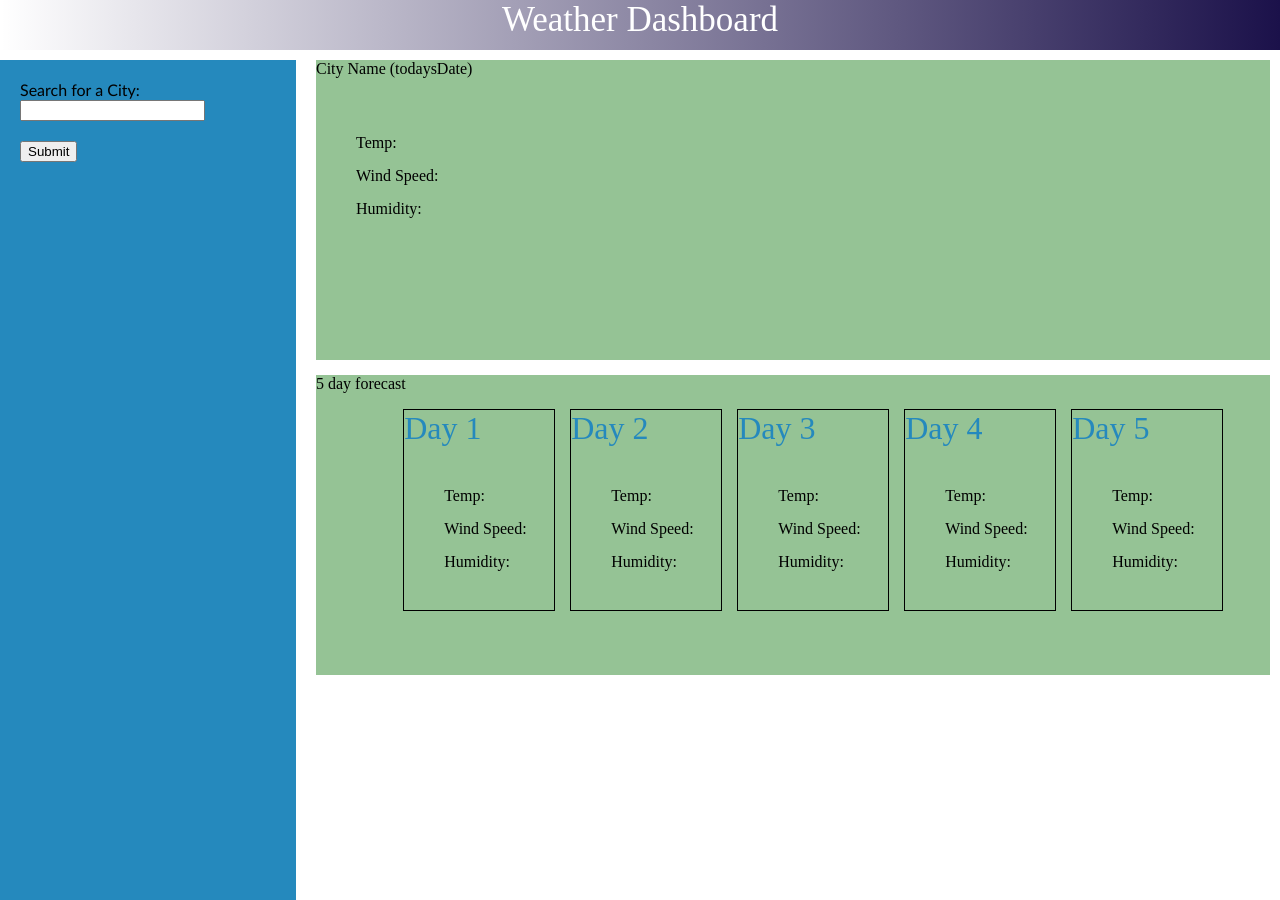
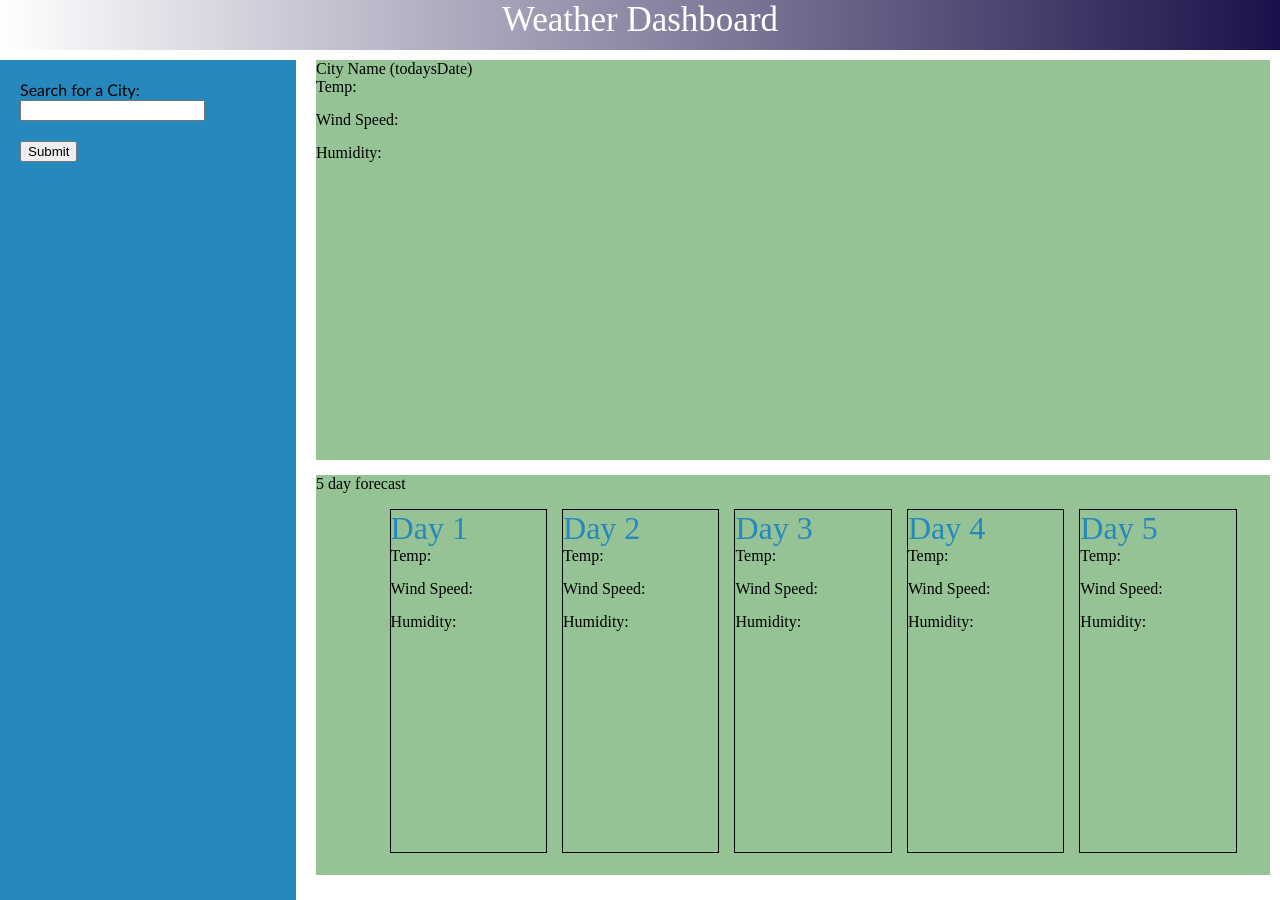
Before and after one commit to gato365/gato365-weather-display, a plain HTML site: page index.html in a window 1280 px wide. Drawn offline with nearby package versions, Linux system fonts and the light colour scheme.

Commit message:
Modified css so that cards look better with gifs

```diff
--- a/assets/css/style.css
+++ b/assets/css/style.css
@@ -51,7 +51,7 @@ body {
     border-top: 10px;
     background-color: rgb(149, 195, 149);
     width: 99%;
-    height: 300px;
+    height: 400px;
 
 }
 
@@ -61,31 +61,40 @@ body {
     flex-direction: row;
     justify-content: center;
     gap: 15px;
+    height: 95%;
     list-style-type: none;
 }
 
 .card {
-    /* background-color  : red; */
     color: #2589bd;
     border: 1px solid black;
     font-size: 32px;
-    width: 150px;
-    height: 200px;
+    width: 17%;
+    height: 90%;
 }
 
 .cityStat {
     display: flex;
     flex-direction: column;
     row-gap: 15px;
-    padding-top: 40px;
     text-align: left;
     color: black;
-    text-align: left;
     font-size: 16px;
+    padding: 0;
+    margin: 0;
     list-style-type: none;
 }
 
 
+
+
+.image{
+    height: 150px;
+    width: 100px;
+    display: block;
+    margin-left: auto;
+    margin-right: auto;
+}
 
 #previous-searches {
 
@@ -103,7 +112,6 @@ body {
     color: orange;
     width: 80%;
     height: 25px;
-
     font-size: 12px;
     text-align: center;
 }
--- a/assets/js/script.js
+++ b/assets/js/script.js
@@ -84,10 +84,10 @@ function inputDayInfo(currentDay, currentWeather, isCurrentDay) {
         currentDay.children[3].innerHTML = 'Weather: ' + currentWeather.weather;
         // Add Image based on predicted weather
         if (['thunderstorm', 'rain', 'snow', 'clouds', 'fog'].includes(currentWeather.weather)) {
-            currentDay.style.backgroundImage =
+            currentDay.children[4].style.backgroundImage =
                 `url('https://mdbgo.io/ascensus/mdb-advanced/img/${currentWeather.weather}.gif')`;
         } else {
-            currentDay.style.backgroundImage =
+            currentDay.children[4].style.backgroundImage =
                 `url('https://mdbgo.io/ascensus/mdb-advanced/img/clear.gif')`;
         }
     }
--- a/index.html
+++ b/index.html
@@ -42,6 +42,7 @@
                         <li class='windSpd'>Wind Speed: </li>
                         <li class='humid'>Humidity: </li>
                         <li class='weather'></li>
+                        <li class='image'></li>
                     </ul>
 
                 </li>
@@ -51,6 +52,7 @@
                         <li class='windSpd'>Wind Speed: </li>
                         <li class='humid'>Humidity: </li>
                         <li class='weather'></li>
+                        <li class='image'></li>
                     </ul>
                 </li>
                 <li class="card" id="day-3"> Day 3
@@ -59,6 +61,7 @@
                         <li class='windSpd'>Wind Speed: </li>
                         <li class='humid'>Humidity: </li>
                         <li class='weather'></li>
+                        <li class='image'></li>
                     </ul>
                 </li>
                 <li class="card" id="day-4"> Day 4
@@ -67,6 +70,7 @@
                         <li class='windSpd'>Wind Speed: </li>
                         <li class='humid'>Humidity: </li>
                         <li class='weather'></li>
+                        <li class='image'></li>
                     </ul>
                 </li>
                 <li class="card" id="day-5"> Day 5
@@ -75,6 +79,7 @@
                         <li class='windSpd'>Wind Speed: </li>
                         <li class='humid'>Humidity: </li>
                         <li class='weather'></li>
+                        <li class='image'></li>
                     </ul>
                 </li>
             </ul>
```
